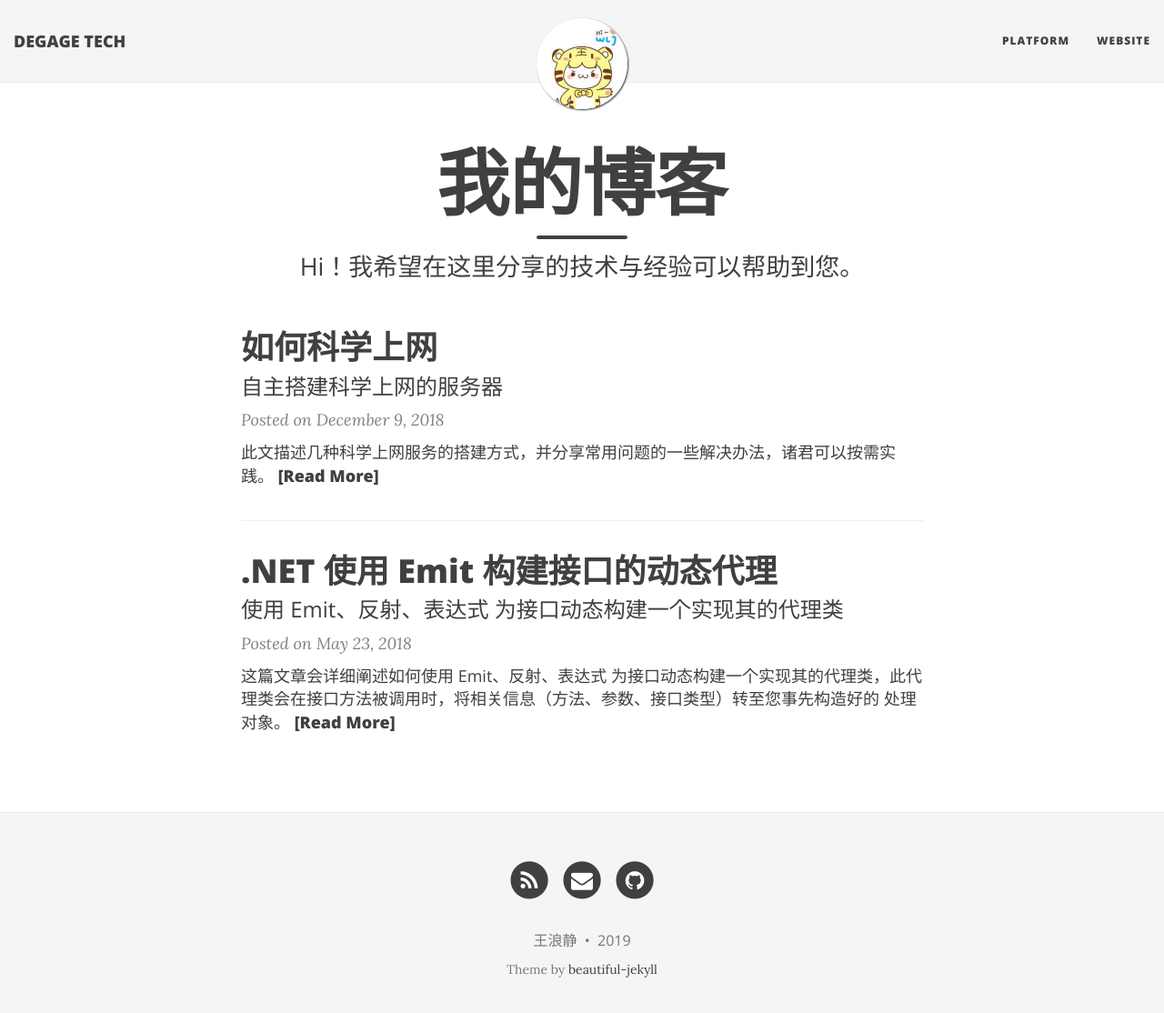
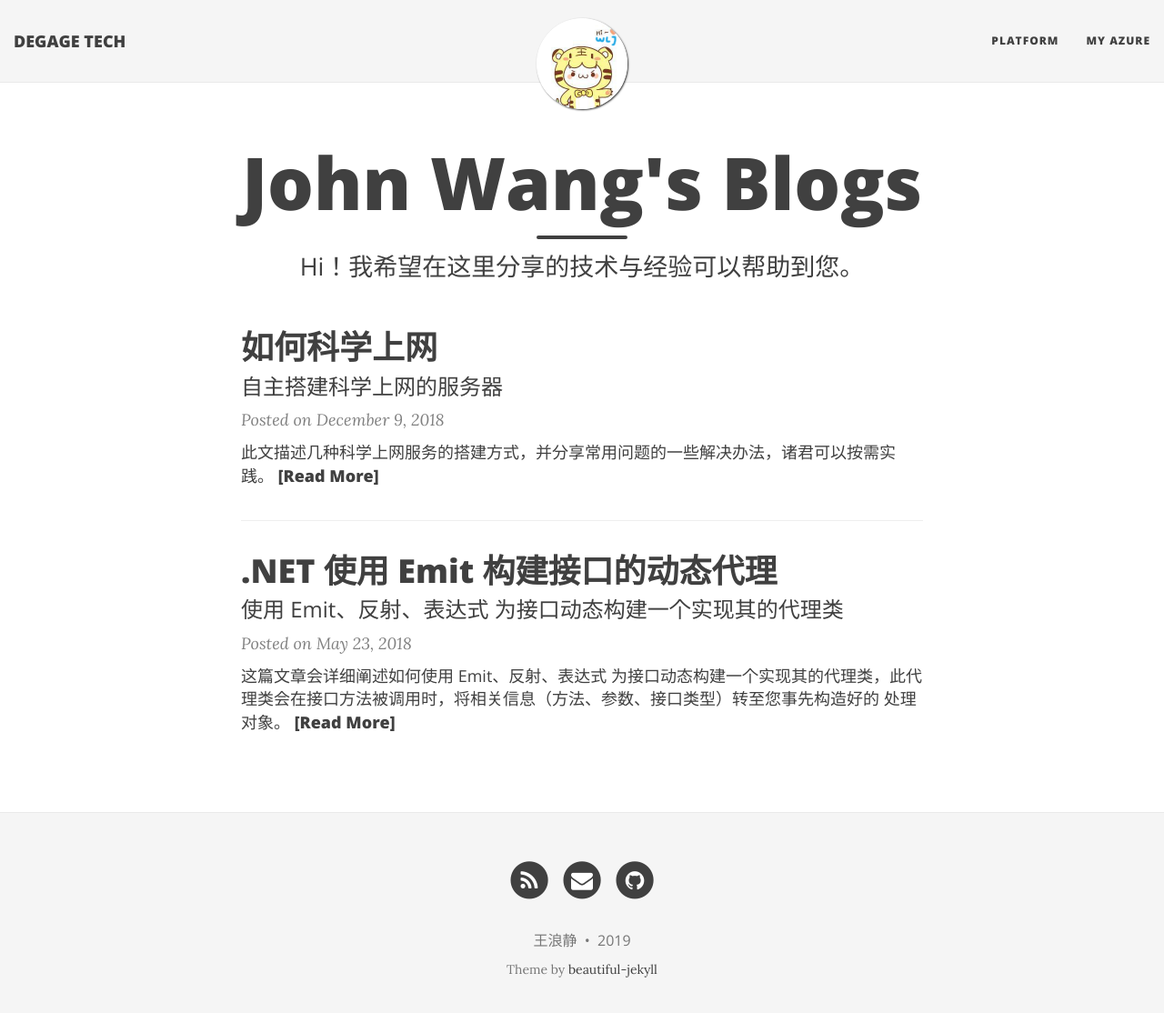
Before and after one commit to degagetech/degagetech.github.io, a Jekyll site: the page built from index.html, in a window 1280 px wide and 1127 px high. Shown: the top 1114 px of the window at 91% size. Built offline with Jekyll 4.4.1, drawn with Linux system fonts in a browser that asks for light colours; nearby versions of some CDN libraries; the list of posts is cut into pages by our own code.

Commit message:
fiexd:#2

```diff
--- a/_config.yml
+++ b/_config.yml
@@ -24,7 +24,7 @@ description: DEGAGE TECH
 # List of links in the navigation bar
 navbar-links:
   Platform: "https://github.com/degagetech/degage-platform-description"
-  Website: "http://www.degage.tech"
+  My Azure: "http://azure.degage.tech"
 
 # Image to show in the navigation bar - image must be a square (width = height)
 # Remove this parameter if you don't want an image in the navbar
--- a/index.html
+++ b/index.html
@@ -1,6 +1,6 @@
 ---
 layout: page
-title: 我的博客
+title: John Wang's Blogs
 subtitle: Hi！我希望在这里分享的技术与经验可以帮助到您。
 use-site-title: true
 ---
```
Also changed, not shown: _posts/2018-05-23-emit-dynamic-proxy.md (+1 -1 lines).
